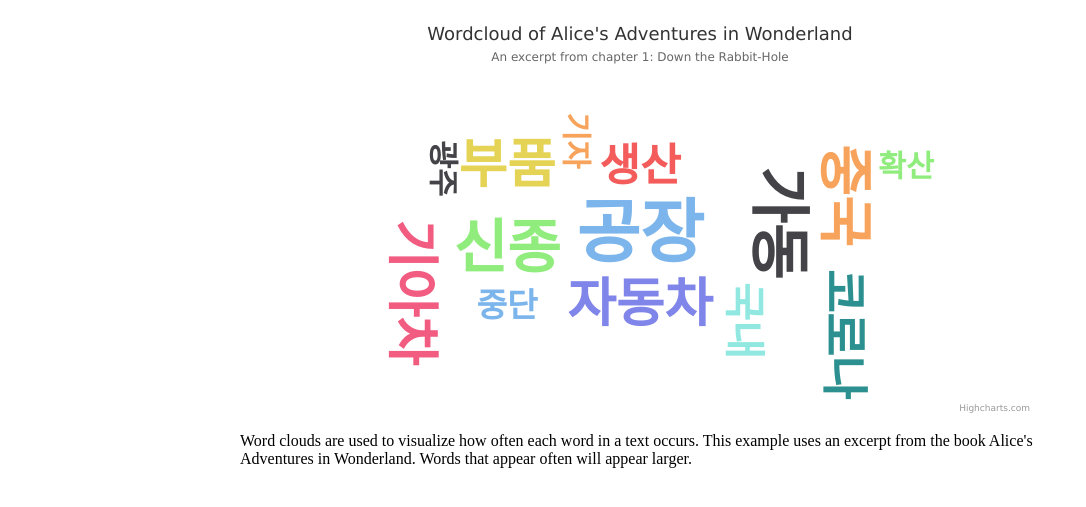
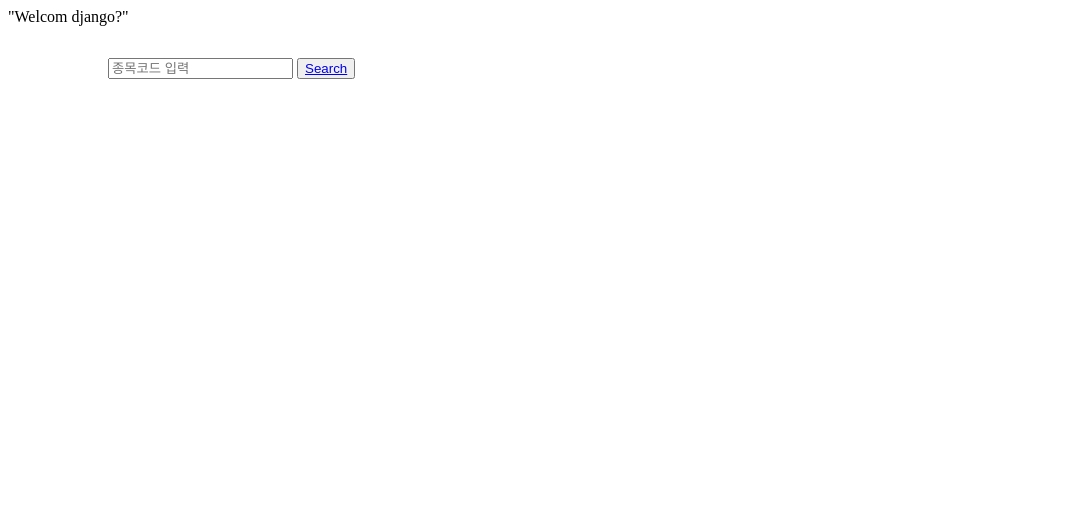
Before and after one commit to sesac-final-team-3/stock_analysis, a Django app: page / in a window 1280 px wide. Shown: the top 507 px of the page, without its empty margins (0-1086 px from the left). Run offline with Django 4.2, Linux system fonts and the light colour scheme.

Commit message:
feat update route in backend

```diff
--- /dev/null
+++ b/backend/news/urls.py
@@ -0,0 +1,7 @@
+from django.urls import path
+from . import views
+
+
+urlpatterns = [
+    path('',views.news_graph,name='news'),
+]
--- a/backend/news/views.py
+++ b/backend/news/views.py
@@ -1,3 +1,3 @@
-from django.shortcuts import render
-
-# Create your views here.
+from django.shortcuts import render,HttpResponse
+def news_graph(request):
+    return render(request,'newsgraph.html')
--- a/backend/white_hazelnut/settings.py
+++ b/backend/white_hazelnut/settings.py
@@ -41,7 +41,7 @@ INSTALLED_APPS = [
     "news",
 
     # 3rd party apps
-    'rest_framework',
+    # 'rest_framework',
     'corsheaders',
 
 
--- a/backend/white_hazelnut/templates/index.html
+++ b/backend/white_hazelnut/templates/index.html
@@ -1,4 +1,4 @@
-<!DOCTYPE html>
+<!-- '<!DOCTYPE html>
 <html lang="en">
 <head>
     <meta charset="UTF-8">
@@ -112,4 +112,12 @@ Highcharts.chart('container', {
 });
 </script>
 </body>
-</html>
+</html> -->
+"Welcom django?"
+
+
+<div style="height: 300px; ; border-radius: 1rem; margin:2rem; margin-left: 100px;">
+  <input type="search" placeholder="종목코드 입력">
+  <button type="submit" > <a href="{% url 'news' %}">Search</a></button>
+
+</div>
--- a/backend/white_hazelnut/urls.py
+++ b/backend/white_hazelnut/urls.py
@@ -15,9 +15,13 @@ Including another URLconf
 """
 from django.contrib import admin
 
-from django.urls import path
+from django.urls import path , include
+
 from . import views
+
+
 urlpatterns = [
     path("admin/", admin.site.urls),
-    path('',views.homepage)
+    path('',views.homepage),
+    path("news/",include('news.urls'),name='news'),
 ]
```
Also changed, not shown: backend/news/templates/newsgraph.html (added, +9 -0 lines).
